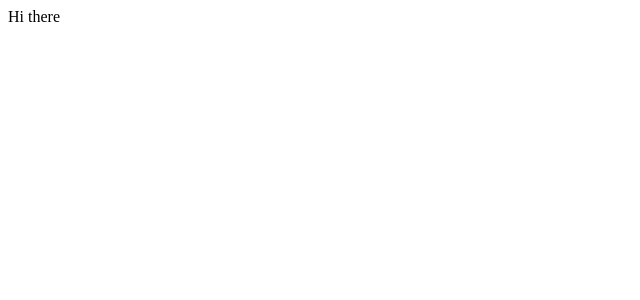
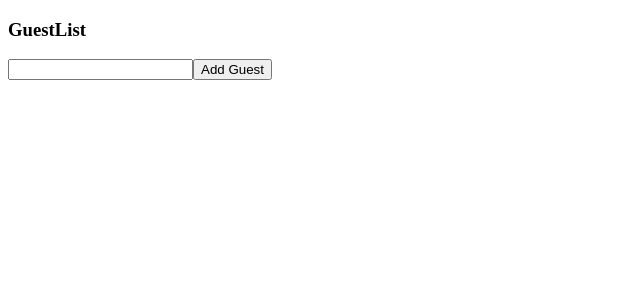
Before and after one commit to dabingch/react-ts, a React (Create React App) app: page / in a window 1280 px wide. Shown: the top 300 px of the page, without its empty margins (0-640 px from the left). Built offline with nearby package versions, Linux system fonts and the light colour scheme.

Commit message:
Add state with ts

```diff
--- a/src/index.tsx
+++ b/src/index.tsx
@@ -1,4 +1,9 @@
 import ReactDOM from 'react-dom/client'
+import GuestList from './state/GuestList'
 
 const root = ReactDOM.createRoot(document.getElementById('root') as HTMLElement)
-root.render(<div>Hi there</div>)
+root.render(
+	<div>
+		<GuestList />
+	</div>
+)
--- /dev/null
+++ b/src/state/GuestList.tsx
@@ -0,0 +1,19 @@
+import { useState } from 'react'
+
+const GuestList: React.FC = () => {
+	const [name, setName] = useState('')
+
+	return (
+		<div>
+			<h3>GuestList</h3>
+			<input
+				type='text'
+				value={name}
+				onChange={(e) => setName(e.target.value)}
+			/>
+			<button>Add Guest</button>
+		</div>
+	)
+}
+
+export default GuestList
```
